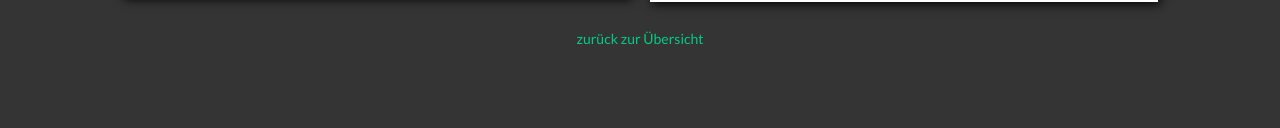
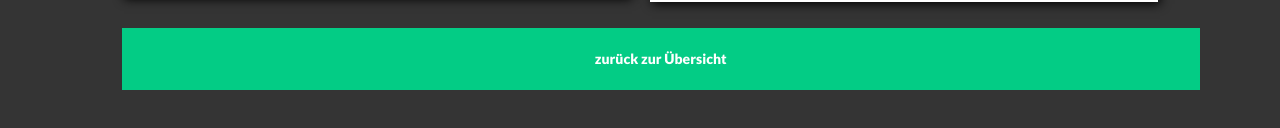
Before and after one commit to DoomyCrystal/DoomyCrystal.github.io, a plain HTML site: page design_reise-app.html in a window 1280 px wide. Shown: the part 1636-1764 px from the top of the page. Drawn offline with Linux system fonts and the light colour scheme.

Commit message:
Update style.css

```diff
--- a/css/style.css
+++ b/css/style.css
@@ -324,8 +324,19 @@ footer {
 
 .back {
     width: 100%;
+    background-color: #03cc85;
     text-align: center;
-    height: 4em;
+    padding: 2%;
+    transition: all 0.4s;
+}
+
+.back a {
+    font-weight: 900;
+    color: #fff;
+}
+
+.back:hover {
+    background: #029f68;
 }
 
 @media only screen and (max-width: 700px){
```
